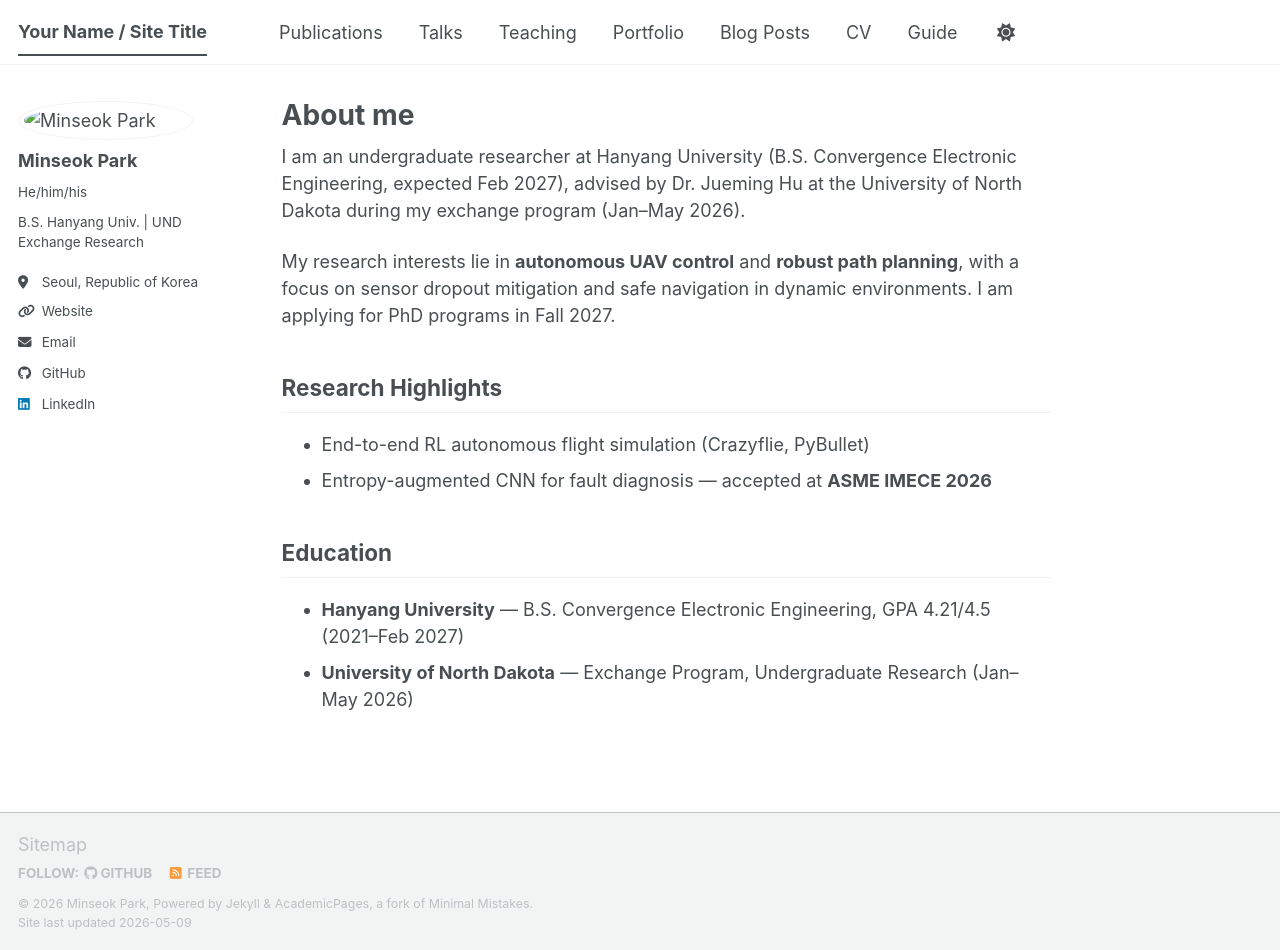
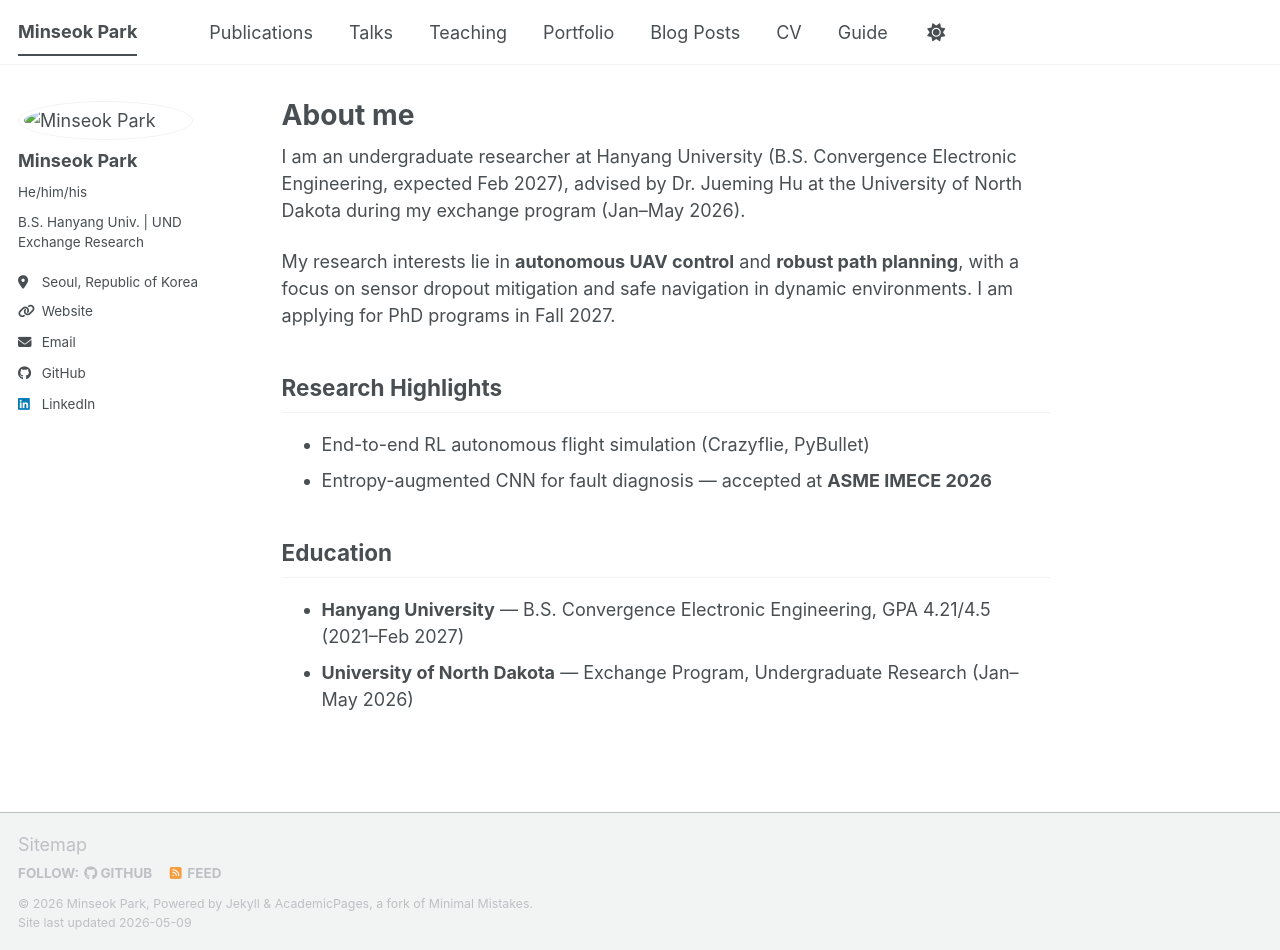
Before and after one commit to minseok-85/minseok-85.github.io, a Jekyll site: the page built from _pages/about.md, in a window 1280 px wide and 950 px high. Built offline with Jekyll 4.4.1, drawn with Linux system fonts in a browser that asks for light colours; a script bundle is joined from its source files by our own code; library files that are not in the unit come from our copies.

Commit message:
Update site title and URL in config

```diff
--- a/_config.yml
+++ b/_config.yml
@@ -9,11 +9,11 @@
 # Basic Site Settings
 locale                   : "en-US"
 site_theme               : "default" # The available themes options are "default", "air", "sunrise", "mint", "dirt" and "contrast"
-title                    : "Your Name / Site Title"
+title                    : "Minseok Park"
 title_separator          : "-"
 name                     : &name "Minseok Park"
 description              : &description "Undergraduate Researcher | UAV · RL · Fault Diagnosis"   # Update this with a general description of your site, this is the default if not overridden by a page
-url                      : https://minseok-85.github.io # The base hostname & protocol for your site e.g. "https://[your GitHub username].github.io",
+url                      : "https://minseok-85.github.io" # The base hostname & protocol for your site e.g. "https://[your GitHub username].github.io",
                                                            # or if you already have some other page hosted on Github then use "https://[your GitHub username].github.io/[Your Repo Name]"
 baseurl                  : "" # the subpath of your site, e.g. "/blog"
 repository               : "minseok-85/minseok-85.github.io"
```
